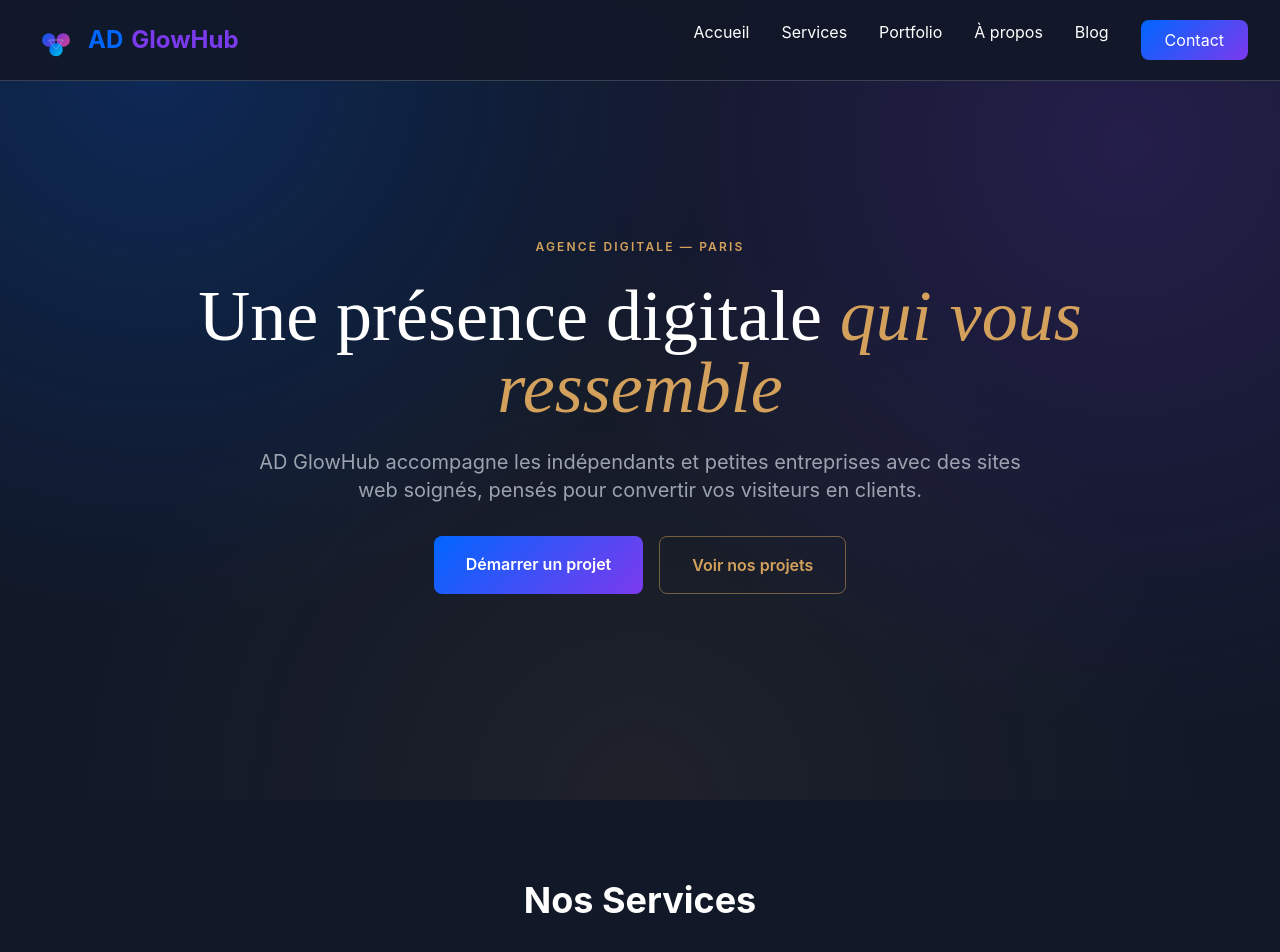
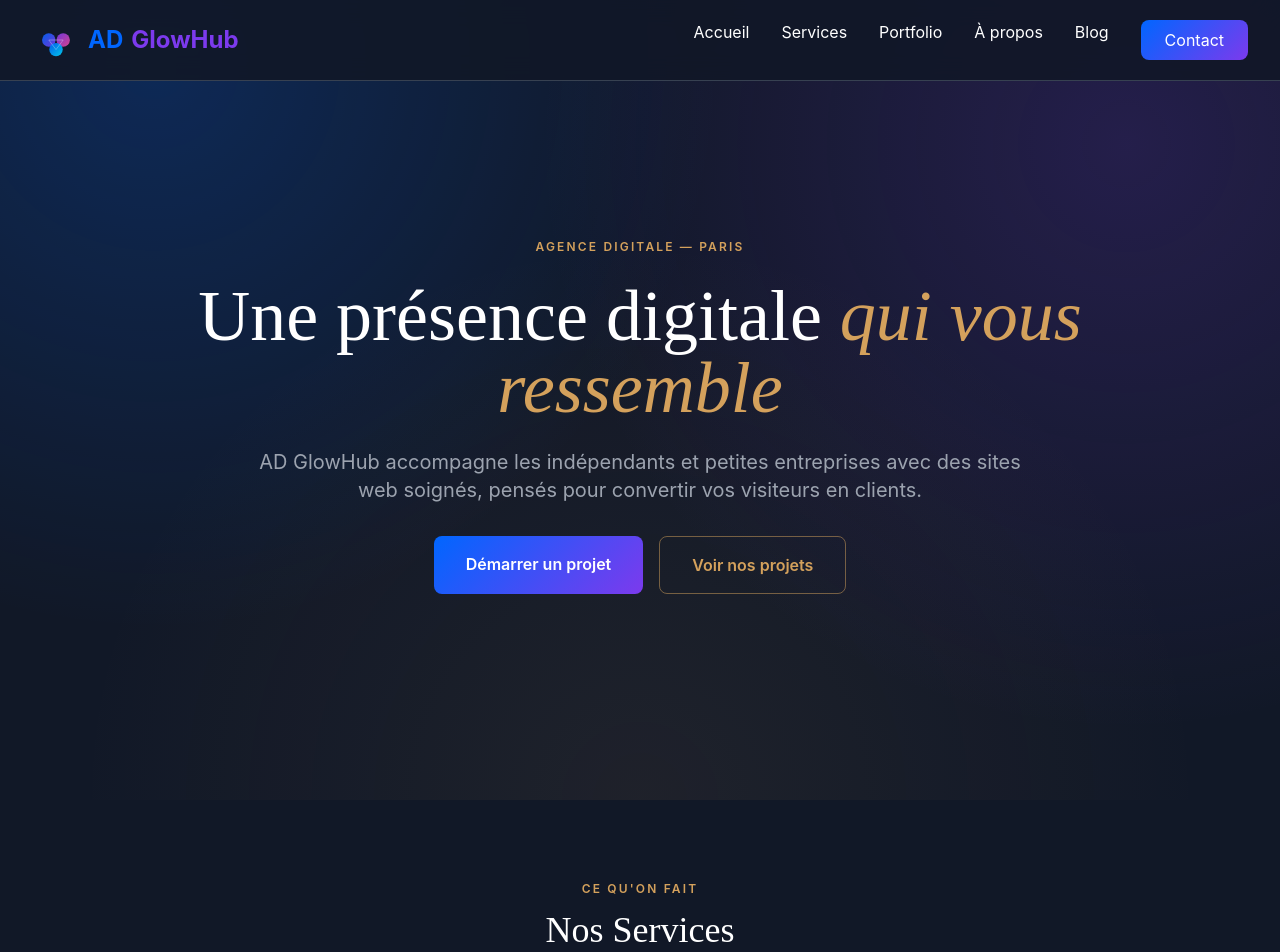
Before and after one commit to Kaissa2789/ad-glowhub, a Next.js app: page / in a window 1280 px wide. Shown: the top 952 px of the page. Built offline with nearby package versions, Linux system fonts and the light colour scheme.

Commit message:
Add files via upload

```diff
--- a/components/ServicesOverview.tsx
+++ b/components/ServicesOverview.tsx
@@ -29,7 +29,8 @@ export default function ServicesOverview() {
   return (
     <section className="py-20 px-4 bg-gradient-to-b from-dark to-gray-900">
       <div className="max-w-7xl mx-auto">
-        <h2 className="text-4xl font-bold text-center mb-12">
+        <p className="eyebrow text-center mb-3">Ce qu'on fait</p>
+        <h2 className="font-display text-4xl font-medium text-center mb-12">
           Nos Services
         </h2>
 
@@ -40,7 +41,7 @@ export default function ServicesOverview() {
               initial={{ opacity: 0, y: 20 }}
               whileInView={{ opacity: 1, y: 0 }}
               transition={{ delay: index * 0.1 }}
-              className="p-6 rounded-lg bg-gray-800 hover:bg-gray-700 transition border border-gray-700"
+              className="p-6 rounded-lg bg-gray-800 hover:bg-gray-700 transition border border-gray-700 hover:border-gold/40"
             >
               <div className="text-4xl mb-4">{service.icon}</div>
               <h3 className="text-xl font-semibold mb-2">{service.title}</h3>
```
